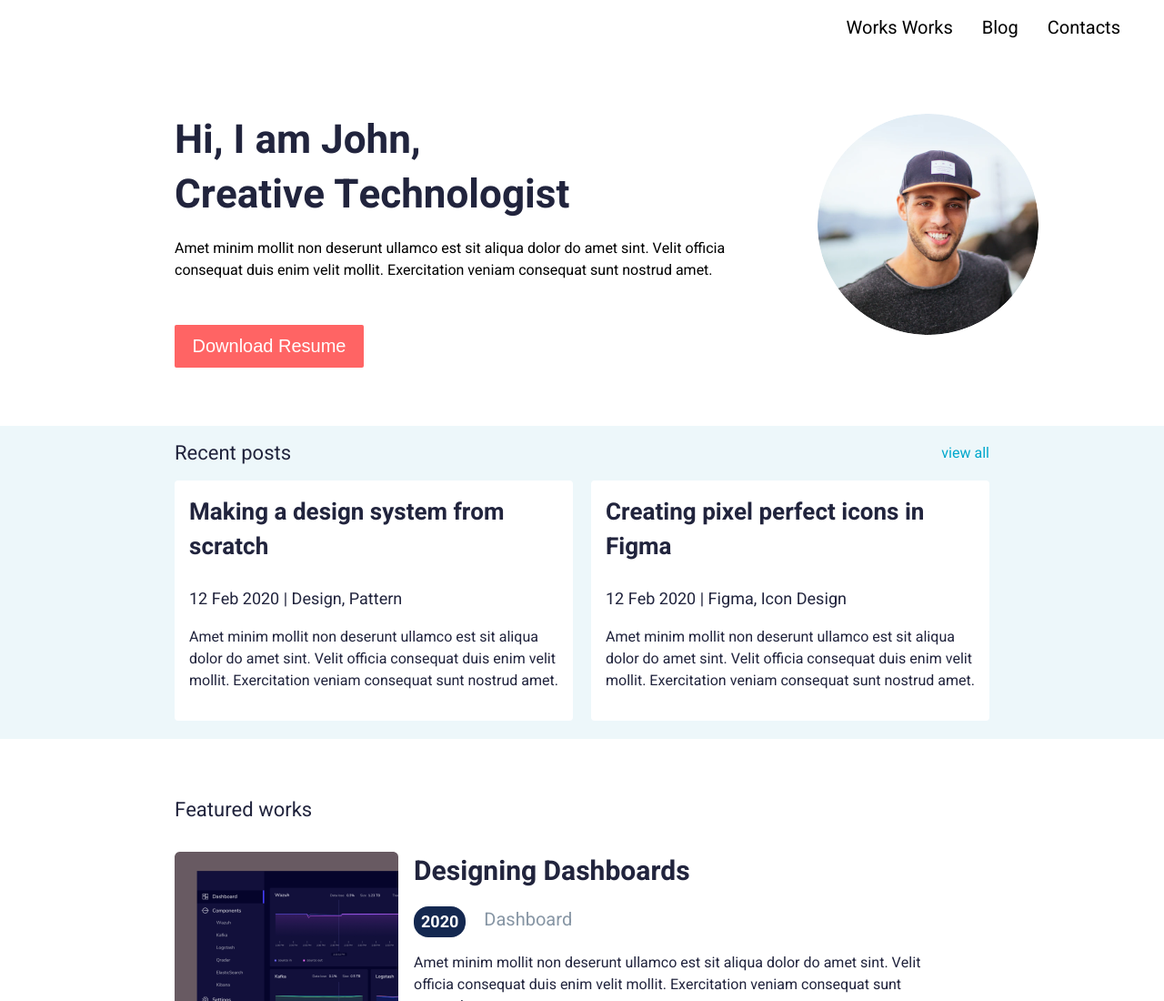
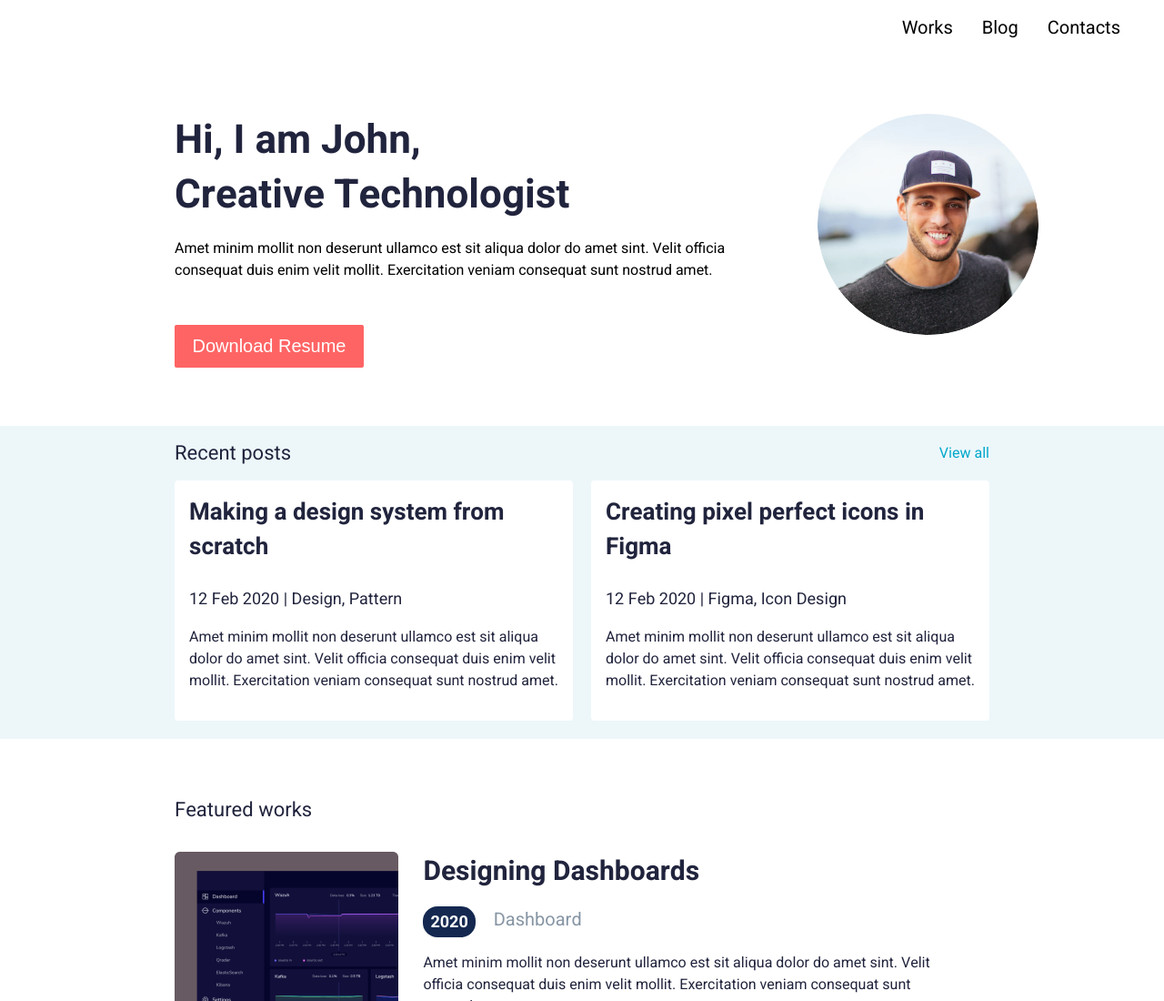
Before and after one commit to Mukaddim-Rahi/hash_solutions_task, a plain HTML site: page index.html in a window 1280 px wide. Shown: the top 1100 px of the page at 91% size. Drawn offline with Linux system fonts and the light colour scheme.

Commit message:
updated the css

```diff
--- a/index.html
+++ b/index.html
@@ -12,7 +12,7 @@
 
 <body>
     <div class="custom-navbar">
-        <a>Works Works</a>
+        <a>Works</a>
         <a>Blog</a>
         <a>Contacts</a>
     </div>
@@ -42,7 +42,7 @@
             <div class="par2-container">
                 <div class="part2-header">
                     <p class="recent-post">Recent posts</p>
-                    <a class='view-all-btn' href="">view all</a>
+                    <a class='view-all-btn' href="">View all</a>
                 </div>
                 <div class="work-detail-raper">
                     <div class="work-detail">
@@ -70,7 +70,7 @@
         <div class="part3">
             <p class="recent-post2"> Featured works </p>
 
-            <div class="ractangle30">
+            <div class=" ractangle30">
                 <div class="pic1">
                     <img src="./public/images/rectangle-30.png " alt="">
                 </div>
--- a/style.css
+++ b/style.css
@@ -14,6 +14,7 @@ body {
 .custom-navbar {
    display: flex;
    justify-content: end;
+   cursor: pointer;
    margin-top: 1rem;
    margin-right: 1rem;
 }
@@ -68,6 +69,7 @@ body {
    margin-top: 3rem;
    margin-bottom: 2rem;
 
+
 }
 
 .resume button {
@@ -80,6 +82,7 @@ body {
    font-size: 1.25rem;
    font-weight: 500;
    color: #FFF;
+   cursor: pointer;
 
 }
 
@@ -146,6 +149,7 @@ body {
 }
 
 .work-detail-header {
+   cursor: pointer;
    width: 23.375rem;
    height: 5.3125rem;
    color: var(--Dark-Color, #21243D);
@@ -178,6 +182,7 @@ body {
 }
 
 .work-detail-02-header {
+   cursor: pointer;
    color: var(--Dark-Color, #21243D);
    font-family: Heebo;
    font-size: 1.625rem;
@@ -237,6 +242,7 @@ body {
 }
 
 .part3-card-header {
+   cursor: pointer;
    color: var(--Dark-Color, #21243D);
    font-family: Heebo;
    font-size: 1.875rem;
@@ -280,11 +286,12 @@ body {
 
 .ractangle30 {
    display: grid;
-   grid-template-areas:
-      'a b';
+   grid-template-columns: 30% 70%;
    grid-gap: 1rem;
    margin-bottom: 0.25rem;
    margin-top: 0.5rem;
+
+
 }
 
 .year-circle {
@@ -327,6 +334,7 @@ body {
    grid-auto-columns: max-content;
    grid-gap: 2rem;
    margin-top: 8rem;
+   cursor: pointer;
 }
 
 .footertext {
@@ -339,4 +347,5 @@ body {
    line-height: normal;
    margin-top: 0.5rem;
    margin-bottom: 3rem;
+
 }
```
